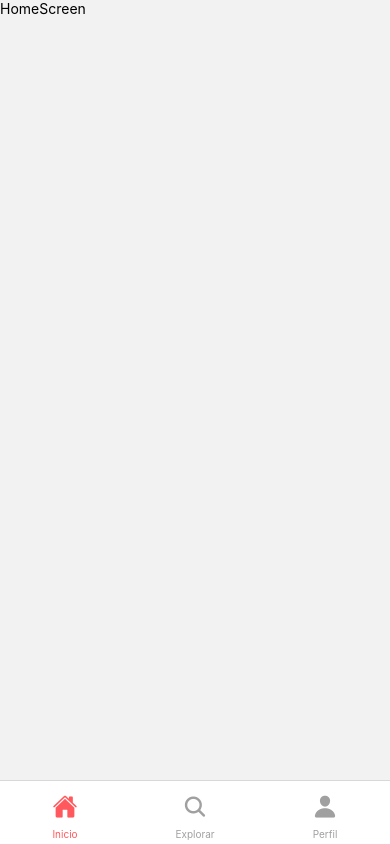
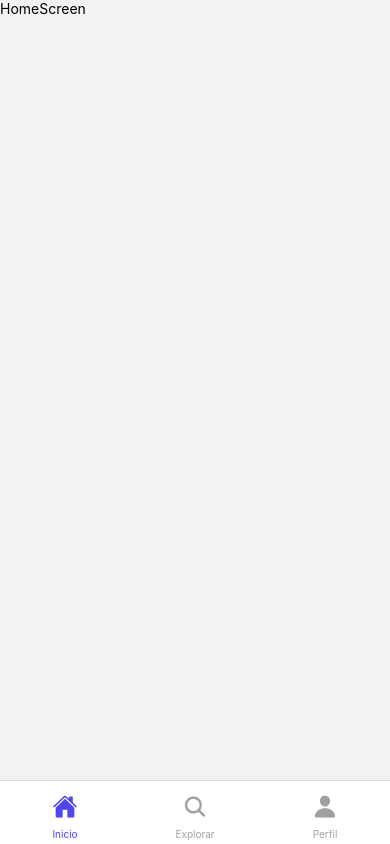
Before and after one commit to fas23/pilis-fswd-mod5-sajama-zerpa-aparicio, a React Native app: screen /Main in a window 390 px wide. Built offline with nearby package versions, Linux system fonts and the light colour scheme.

Commit message:
update styles

```diff
--- a/src/screens/event-detail/EventDetailScreen.jsx
+++ b/src/screens/event-detail/EventDetailScreen.jsx
@@ -20,7 +20,8 @@ export const EventDetailScreen = ({ route }) => {
       <View style={styles.textContainer}>
         <Text style={styles.title}>{item.nombre}</Text>
         <Text style={styles.description}>{item.descripcion}</Text>
-        <Text style={styles.price}>{item.precio_entrada}</Text>
+        <Text style={styles.price}>${item.precio_entrada}</Text>
+        <Text style={styles.fecha}>{item.fecha_inicio}</Text>
         {currentUser && (
           <Link
             style={styles.webButton}
--- a/src/screens/event-detail/EventDetailScreen.styles.js
+++ b/src/screens/event-detail/EventDetailScreen.styles.js
@@ -1,5 +1,5 @@
 import { StatusBar, StyleSheet } from 'react-native'
-import { COLORS, FONT_SIZE } from '../../utils/theme'
+import { COLORS } from '../../utils/theme'
 
 export const styles = StyleSheet.create({
     container: {
@@ -23,7 +23,8 @@ export const styles = StyleSheet.create({
     description: {
         fontSize: 18,
         lineHeight: 26,
-        marginTop: 10
+        marginTop: 10,
+        marginBottom: 5
     },
     image: {
         height: 200,
@@ -44,5 +45,9 @@ export const styles = StyleSheet.create({
         paddingVertical: 8,
         width: 100,
         marginTop: 10
+    },
+    fecha: {
+        color: COLORS.primary,
+        fontSize: 20
     }
 })
--- a/src/screens/login/LoginScreen.styles.js
+++ b/src/screens/login/LoginScreen.styles.js
@@ -6,7 +6,8 @@ export const styles = StyleSheet.create({
     flex: 1,
     padding: 16,
     backgroundColor: '#fff',
-    marginTop: StatusBar.currentHeight
+    marginTop: StatusBar.currentHeight,
+    justifyContent: 'center'
   },
   title: {
     fontSize: 24,
--- a/src/utils/theme.js
+++ b/src/utils/theme.js
@@ -1,5 +1,5 @@
 export const COLORS = {
-    primary: '#FF585D',
+    primary: '#4F46EB',
     secondaty: '#F9777B',
     text: '#263238',
     inactive: '#A0A0A0',
```
